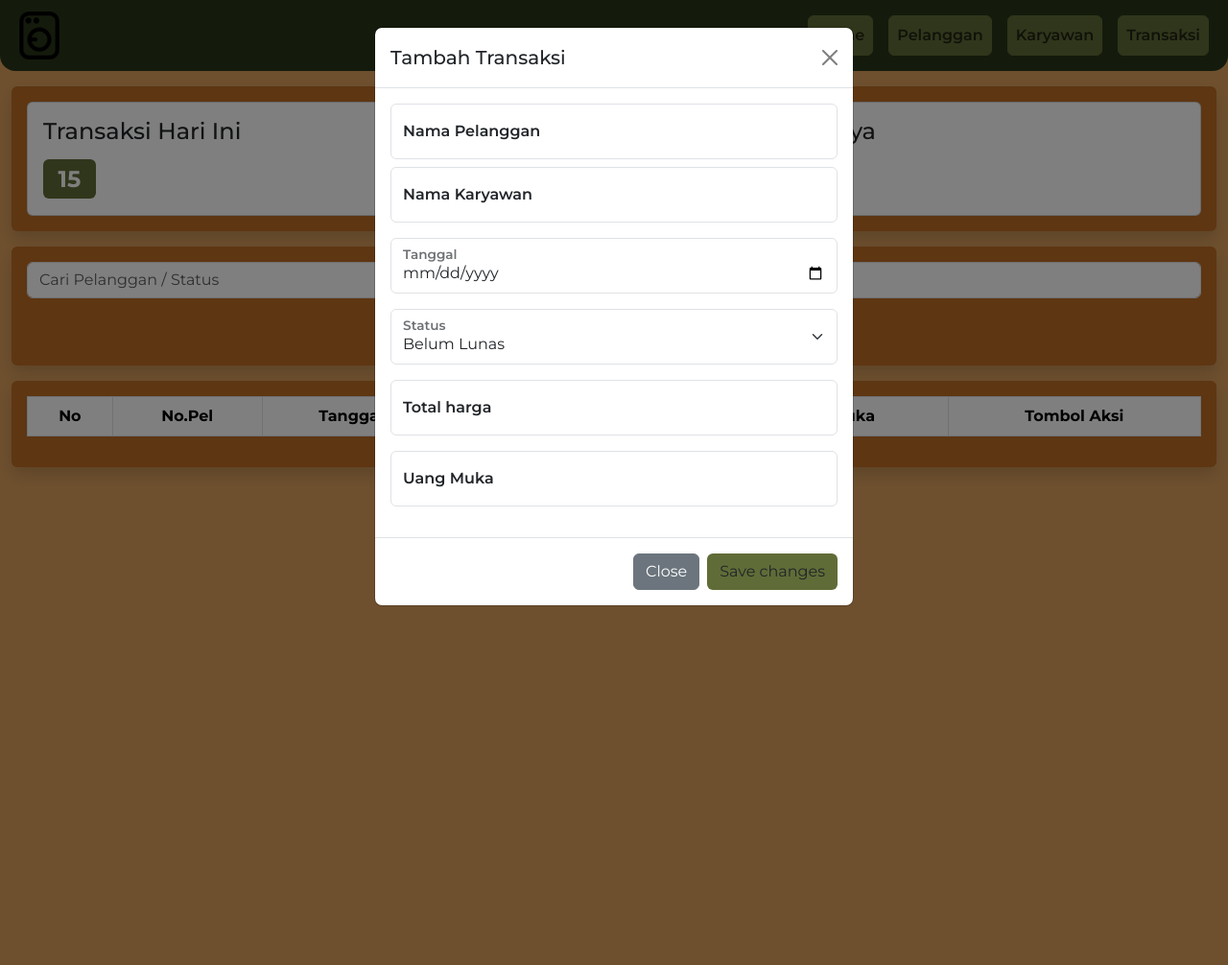
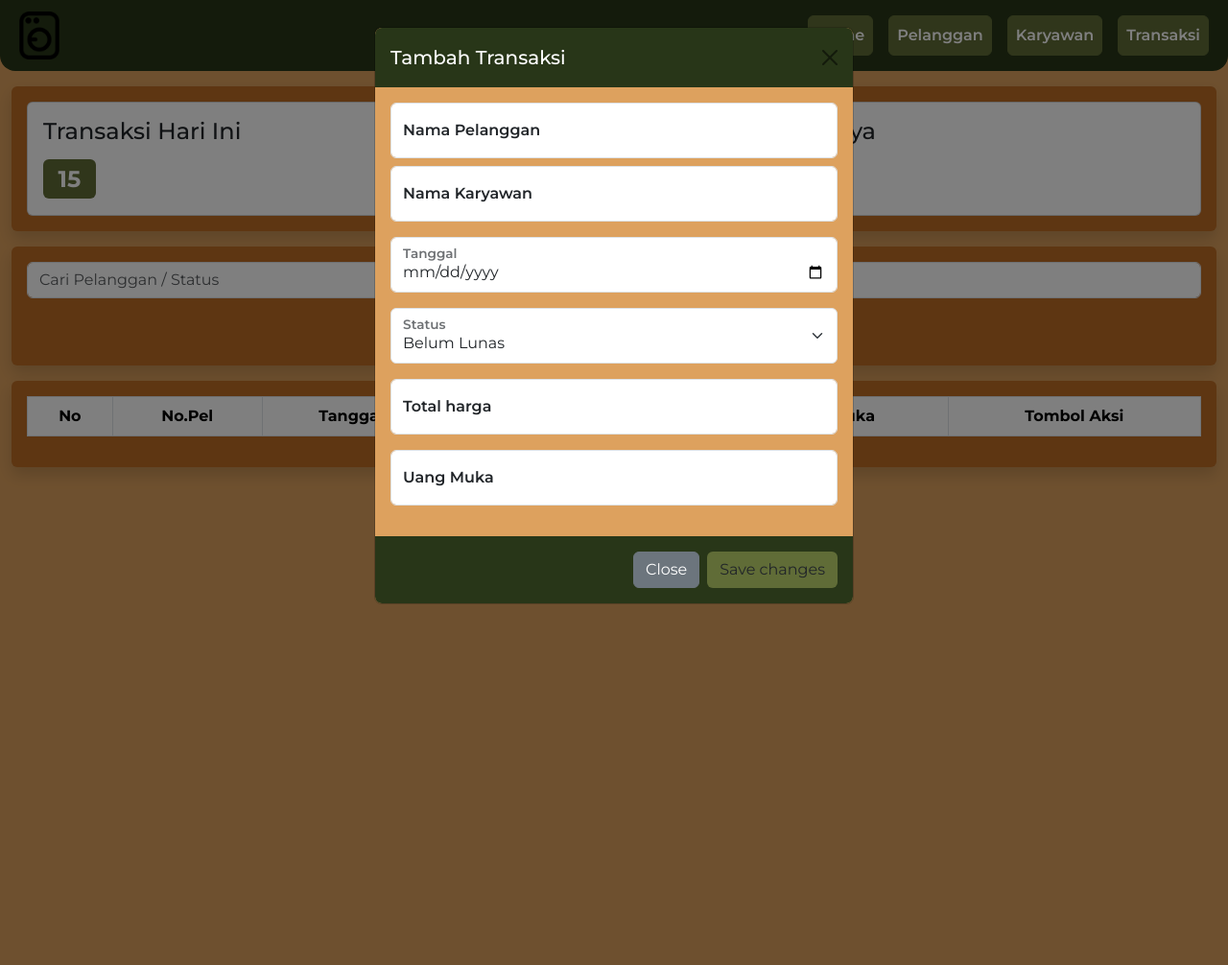
Before and after one commit to Dachenxi/Website-Laundry, a Flask app: page /transaksi in a window 1280 px wide, after a click on "Tambah Transaksi". Shown: the whole page at 96% size. Run offline with Flask 3, Linux system fonts and the light colour scheme; lists and menus that the app fills with data are empty; parts of the project's set-up code (start-up, migrations or seed data) failed here and were passed over.

Commit message:
style: enhance footer and modal styles; add custom scrollbar styling and improve button color consistency

```diff
--- a/static/css/style.css
+++ b/static/css/style.css
@@ -3,7 +3,10 @@
     src: url("../font/Montserrat.ttf");
 }
 header,
-footer {
+footer,
+.modal-header,
+.modal-footer {
+    color: white;
     background-color: #283618;
 }
 
@@ -12,6 +15,47 @@ main {
 }
 
 body {
+    background-color: #dda15e;
+    font-family: "Montserrat";
+    font-weight: 600;
+}
+
+body {
+    --sb-track-color: hsl(74, 32%, 32%);
+    --sb-thumb-color: hsl(74, 32%, 45%);
+    --sb-size: 5px;
+}
+
+body::-webkit-scrollbar,
+.modal-body::-webkit-scrollbar {
+    width: var(--sb-size)
+}
+
+body::-webkit-scrollbar-track,
+.modal-body::-webkit-scrollbar-track {
+    background: var(--sb-track-color);
+    border-radius: 12px;
+}
+
+body::-webkit-scrollbar-thumb,
+.modal-body::-webkit-scrollbar-thumb {
+    background: var(--sb-thumb-color);
+    border-radius: 12px;
+
+}
+
+@supports not selector(::-webkit-scrollbar) {
+    body {
+        scrollbar-color: var(--sb-thumb-color) var(--sb-track-color);
+    }
+}
+
+.modal-header,
+.modal-footer {
+    border: none;
+}
+
+.modal-content {
     background-color: #dda15e;
     font-family: "Montserrat";
     font-weight: 600;
@@ -29,27 +73,37 @@ body {
     border: solid 1px;
     background-color: hsl(74, 32%, 32%);
     border-color: hsl(74, 32%, 32%);
+    color: white;
 }
 
 .button-primary:hover {
     background-color: hsl(74, 32%, 45%);
     border-color: hsl(74, 32%, 45%);
     transition: all 0.3s ease;
+    color: white;
 }
 
 .button-primary:active:hover {
     background-color: hsl(74, 32%, 25%);
     border-color: hsl(74, 32%, 25%);
     transition: all 0.3s ease;
+    color: white;
 }
 
 .button-primary:active:not(:hover) {
     background-color: hsl(74, 32%, 25%);
     border-color: hsl(74, 32%, 25%);
     transition: all 0.3s ease;
+    color: white;
 }
 
-.nav-item a:hover {
-    transition: background-color 0.5s ease-in-out;
-    background-color: hsl(74, 32%, 45%);
+.dt-length,
+.dt-search,
+.dt-paging,
+.dt-info {
+    display: block;
+    background-color: hsl(74, 32%, 32%);
+    padding: 10px;
+    border-radius: 5px;
+    color: white;
 }
```
